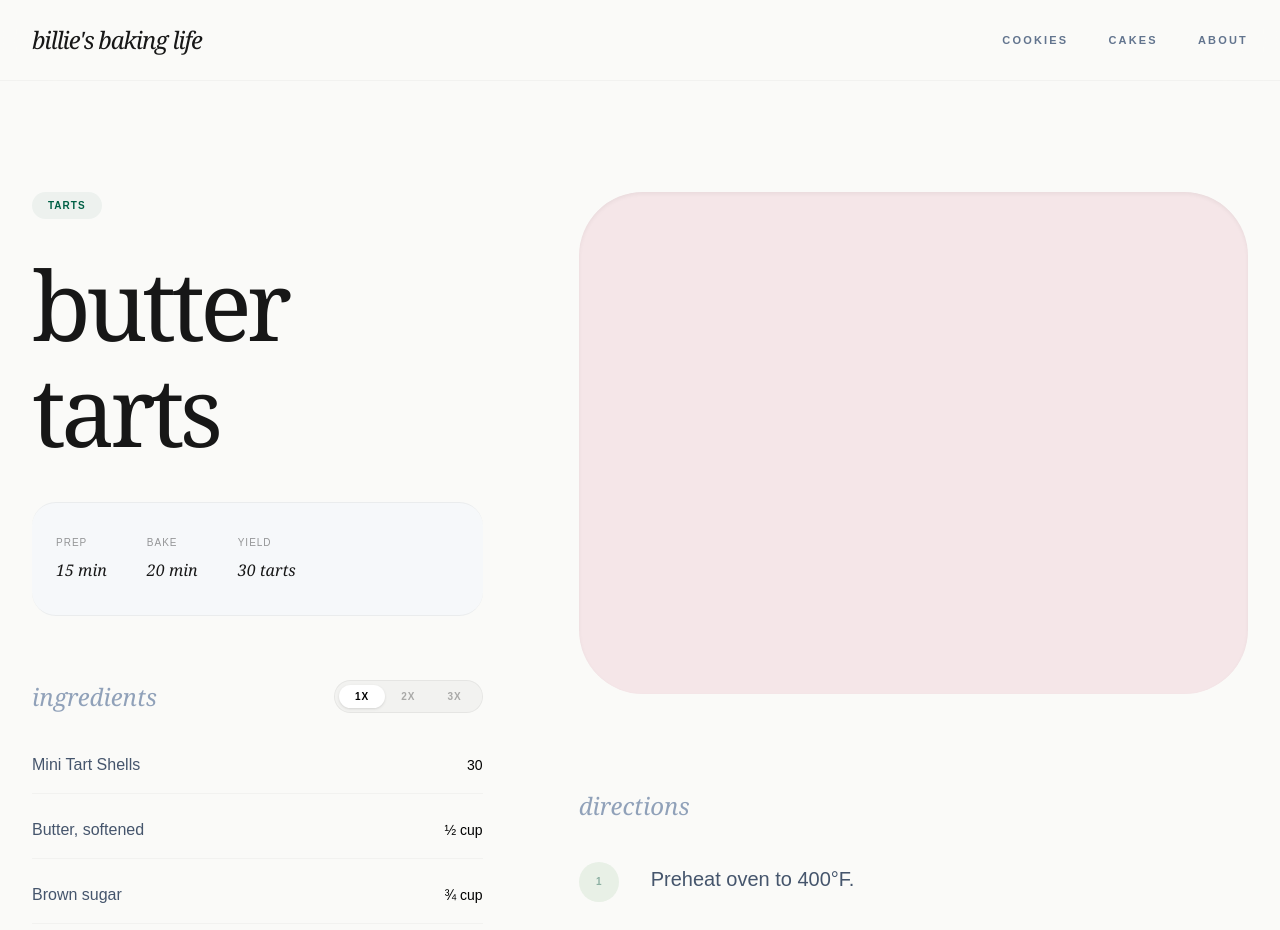
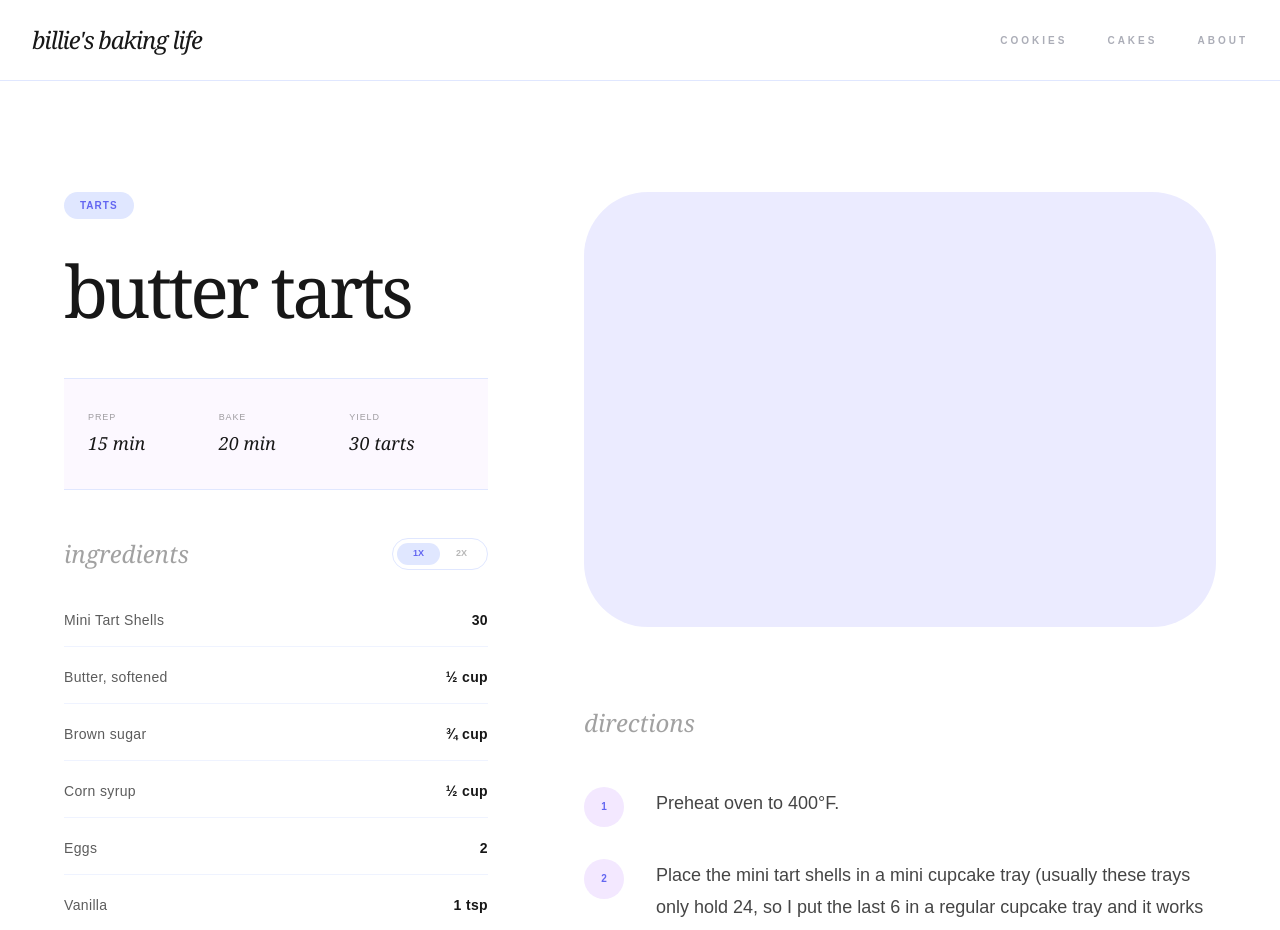
Before and after one commit to billie-zhang/billiesbakinglife, a Next.js app: page /recipes/butter-tarts in a window 1280 px wide. Shown: the top 930 px of the page. Built offline with nearby package versions, Linux system fonts and the light colour scheme.

Commit message:
update color theme

```diff
--- a/app/layout.tsx
+++ b/app/layout.tsx
@@ -15,36 +15,31 @@ const geistMono = Geist_Mono({
 
 export const metadata: Metadata = {
   title: "Billie's Baking Life",
-  description: "",
+  description: "a curated kitchen journal.",
 };
 
-export default function RootLayout({
-  children,
-}: Readonly<{
-  children: React.ReactNode;
-}>) {
+export default function RootLayout({ children }: { children: React.ReactNode }) {
   return (
     <html lang="en">
-      <body
-        className={`${geistSans.variable} ${geistMono.variable} antialiased`}
-      >
-        <nav className="fixed top-0 w-full z-50 bg-[#FAFAF8]/80 backdrop-blur-xl border-b border-black/[0.03]">
+      <body className={`${geistSans.variable} ${geistMono.variable} bg-[#F9FAFF] text-[#2D334A] antialiased`}>
+
+        <nav className="fixed top-0 w-full z-50 bg-white/70 backdrop-blur-2xl border-b border-[#E0E7FF]">
           <div className="max-w-7xl mx-auto px-8 h-20 flex items-center justify-between">
-            <Link href="/" className="text-2xl font-serif italic tracking-tighter">
+            <Link href="/" className="text-2xl font-serif italic tracking-tighter hover:opacity-60 transition-opacity">
               billie's baking life
             </Link>
-            <div className="flex gap-10 text-[11px] uppercase tracking-[0.2em] font-bold text-slate-500">
-              <Link href="/cookies" className="hover:text-black transition-colors">cookies</Link>
-              <Link href="/cakes" className="hover:text-black transition-colors">cakes</Link>
-              <Link href="/about" className="hover:text-black transition-colors">about</Link>
+            <div className="flex gap-10 text-[10px] uppercase tracking-[0.3em] font-bold text-[#2D334A]/40">
+              <Link href="/cookies" className="hover:text-[#6366F1] transition-colors">cookies</Link>
+              <Link href="/cakes" className="hover:text-[#6366F1] transition-colors">cakes</Link>
+              <Link href="/about" className="hover:text-[#6366F1] transition-colors">about</Link>
             </div>
           </div>
         </nav>
 
         {children}
 
-        <footer className="border-t border-black/[0.03] py-16 text-center">
-          <p className="text-[11px] uppercase tracking-[0.3em] font-bold text-slate-400">
+        <footer className="border-t border-[#E0E7FF] py-16 text-center">
+          <p className="text-[10px] uppercase tracking-[0.4em] font-bold text-[#2D334A]/30">
             © 2025 billie's baking life — baked with love 🩵
           </p>
         </footer>
--- a/app/recipes/[slug]/page.tsx
+++ b/app/recipes/[slug]/page.tsx
@@ -14,126 +14,77 @@ export default function RecipePage({ params }: { params: any }) {
             try {
                 const data = await import(`@/data/recipes/${resolvedParams.slug}.json`);
                 setRecipe(data.default);
-            } catch (e) {
-                console.error("Recipe not found");
-            } finally {
-                setIsLoading(false);
-            }
+            } catch (e) { console.error(e); } finally { setIsLoading(false); }
         }
         loadRecipe();
     }, [params]);
 
-
     const scaleAmount = (amount: string, m: number) => {
-        if (m === 1 || amount === "Optional" || amount === "pinch") return amount;
-
-        // Map for Unicode fractions
+        if (m === 1) return amount;
         const unicodeMap: { [key: string]: number } = { '½': 0.5, '⅓': 0.33, '⅔': 0.66, '¼': 0.25, '¾': 0.75 };
-
         return amount.replace(/([½⅓⅔¼¾]|\d+\/\d+|\d+(\.\d+)?)/g, (match) => {
-            let num: number;
-
-            if (unicodeMap[match]) {
-                num = unicodeMap[match];
-            } else if (match.includes('/')) {
-                const [top, bottom] = match.split('/');
-                num = parseInt(top) / parseInt(bottom);
-            } else {
-                num = parseFloat(match);
-            }
-
+            let num = unicodeMap[match] || (match.includes('/') ? (parseInt(match.split('/')[0]) / parseInt(match.split('/')[1])) : parseFloat(match));
             const total = num * m;
-            // Clean up trailing decimals (e.g., 1.0 -> 1)
             return Number.isInteger(total) ? total.toString() : total.toFixed(2).replace(/\.?0+$/, "");
         });
     };
 
-    if (isLoading) return <div className="min-h-screen bg-[#FAFAF8]" />;
+    if (isLoading) return <div className="min-h-screen bg-[#F9FAFF]" />;
     if (!recipe) return notFound();
 
     return (
-        <div className="bg-[#FAFAF8] min-h-screen pb-40 selection:bg-rose-100 antialiased">
-
-            <main className="max-w-7xl mx-auto px-8 pt-48">
-                <div className="grid grid-cols-1 lg:grid-cols-12 gap-x-24 gap-y-32">
+        <div className="pt-48 pb-40 px-8">
+            <main className="max-w-6xl mx-auto">
+                <div className="grid grid-cols-1 lg:grid-cols-12 gap-24">
 
                     <div className="lg:col-span-5">
-                        <section className="mb-16">
-                            <span className="inline-block px-4 py-1.5 rounded-full bg-emerald-900/5 text-emerald-800 text-[10px] uppercase font-bold tracking-widest mb-8">
+                        <span className="inline-block px-4 py-1.5 rounded-full bg-[#E0E7FF] text-[#6366F1] text-[10px] uppercase font-bold tracking-widest mb-8">
                             {recipe.category}
                         </span>
-                            <h1 className="text-6xl md:text-8xl font-serif leading-[1.1] tracking-tighter mb-10">
+                        <h1 className="text-6xl md:text-7xl font-serif leading-[1.1] mb-12 tracking-tighter">
                             {recipe.name}
                         </h1>
 
-                            <div className="flex gap-10 py-8 border-y border-black/[0.05] mb-12 bg-blue-50/30 px-6 rounded-3xl">
-                                <div><span className="block text-[10px] uppercase tracking-widest text-black/40 mb-2">Prep</span><span className="font-serif italic">{recipe.prepTime}</span></div>
-                                <div><span className="block text-[10px] uppercase tracking-widest text-black/40 mb-2">Bake</span><span className="font-serif italic">{recipe.cookTime}</span></div>
-                                <div><span className="block text-[10px] uppercase tracking-widest text-black/40 mb-2">Yield</span><span className="font-serif italic">
-                                    {multiplier > 1 ? parseInt(recipe.servings) * multiplier + " units" : recipe.servings}
-                                </span></div>
+                        <div className="grid grid-cols-3 gap-4 py-8 border-y border-[#E0E7FF] mb-12 bg-[#F3E8FF]/30 px-6 ">
+                            <div><span className="block text-[9px] uppercase tracking-widest opacity-40 mb-1">Prep</span><span className="font-serif italic text-lg">{recipe.prepTime}</span></div>
+                            <div><span className="block text-[9px] uppercase tracking-widest opacity-40 mb-1">Bake</span><span className="font-serif italic text-lg">{recipe.cookTime}</span></div>
+                            <div><span className="block text-[9px] uppercase tracking-widest opacity-40 mb-1">Yield</span><span className="font-serif italic text-lg">{multiplier > 1 ? parseInt(recipe.servings) * multiplier : recipe.servings}</span></div>
                         </div>
-                        </section>
 
-                        <section>
-                            <div className="flex items-center justify-between mb-10">
-                                <h2 className="text-2xl font-serif italic text-slate-400">ingredients</h2>
-
-                                <div className="flex bg-black/[0.03] p-1 rounded-full border border-black/[0.05]">
-                                    {[1, 2, 3].map((num) => (
-                                        <button
-                                            key={num}
-                                            onClick={() => setMultiplier(num)}
-                                            className={`px-4 py-1 text-[10px] font-bold uppercase tracking-widest rounded-full transition-all ${multiplier === num ? 'bg-white shadow-sm text-black' : 'text-black/30 hover:text-black'}`}
-                                        >
-                                            {num}x
+                        <div className="flex justify-between items-end mb-10">
+                            <h2 className="text-2xl font-serif italic opacity-40">ingredients</h2>
+                            <div className="flex bg-white border border-[#E0E7FF] p-1 rounded-full">
+                                {[1, 2].map(m => (
+                                    <button key={m} onClick={() => setMultiplier(m)} className={`px-4 py-1 text-[9px] font-bold uppercase rounded-full transition-all ${multiplier === m ? 'bg-[#E0E7FF] text-[#6366F1]' : 'opacity-30'}`}>
+                                        {m}x
                                     </button>
                                 ))}
                             </div>
                         </div>
-
-                            <ul className="space-y-6">
+                        <ul className="space-y-5">
                             {recipe.ingredients.map((ing: any, i: number) => (
-                                    <li key={i} className="flex justify-between items-baseline border-b border-black/[0.03] pb-4 group">
-                                        <span className="text-slate-600 font-light group-hover:text-black transition-colors">{ing.item}</span>
-                                        <span className="text-black font-medium text-sm tabular-nums">
-                                            {scaleAmount(ing.amount, multiplier)}
-                                        </span>
+                                <li key={i} className="flex justify-between border-b border-[#E0E7FF]/50 pb-4 text-sm tracking-wide">
+                                    <span className="opacity-70">{ing.item}</span>
+                                    <span className="font-bold">{scaleAmount(ing.amount, multiplier)}</span>
                                 </li>
                             ))}
                         </ul>
-                        </section>
                     </div>
 
                     <div className="lg:col-span-7">
-                        <div className="aspect-[4/3] bg-[#F5E6E8] rounded-[4rem] mb-24 shadow-inner overflow-hidden" />
-
-                        <div className="max-w-xl">
-                            <h2 className="text-2xl font-serif italic text-slate-400 mb-10">directions</h2>
+                        <div className="aspect-[16/11] bg-[#EBEBFF] rounded-[4rem] mb-20" />
+                        <h2 className="text-2xl font-serif italic opacity-40 mb-12">directions</h2>
                         <div className="space-y-8">
                             {recipe.directions.map((step: string, i: number) => (
                                 <div key={i} className="flex gap-8 group">
-                                        <span className="flex-none w-10 h-10 rounded-full bg-[#E8F0E6] flex items-center justify-center text-[10px] font-bold text-emerald-900/40">
+                                    <span className="flex-none w-10 h-10 rounded-full bg-[#F3E8FF] flex items-center justify-center text-[10px] font-bold text-[#6366F1]">
                                         {i + 1}
                                     </span>
-                                        <p className="text-xl leading-[1.7] text-slate-600 font-light">
-                                            {step}
-                                        </p>
+                                    <p className="text-lg leading-[1.8] font-light opacity-80">{step}</p>
                                 </div>
                             ))}
                         </div>
-
-                            {recipe.notes && (
-                                <div className="mt-24 p-12 bg-[#E8F0E6] rounded-[3rem] border border-emerald-900/5 relative overflow-hidden">
-                                    <h3 className="font-serif italic text-xl mb-4 text-emerald-900/80">notes</h3>
-                                    <p className="text-emerald-900/60 font-light leading-relaxed italic text-lg">
-                                        “{recipe.notes}”
-                                    </p>
                     </div>
-                            )}
-                        </div>
-                    </div>
-
                 </div>
             </main>
         </div>
```
Also changed, not shown: app/page.tsx (+36 -28 lines). Lines whose indentation alone changed are shown as unchanged.
